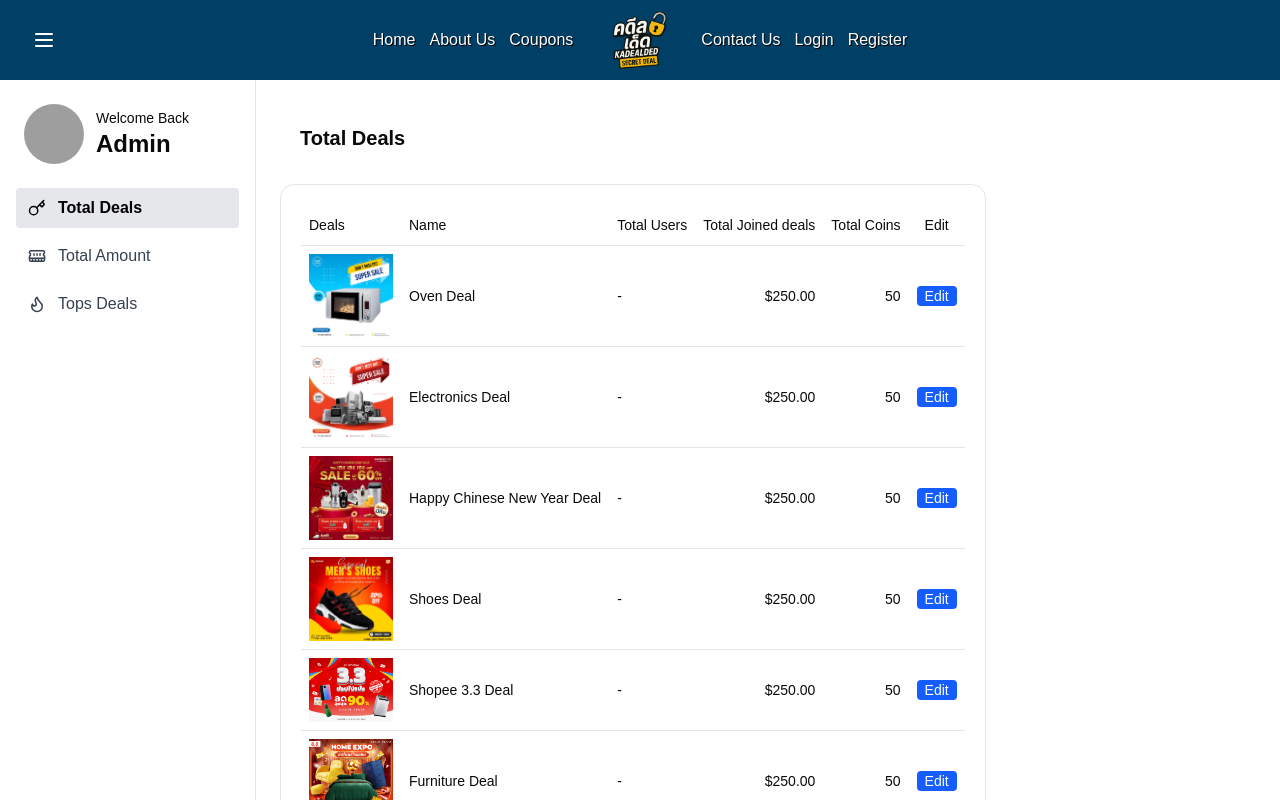
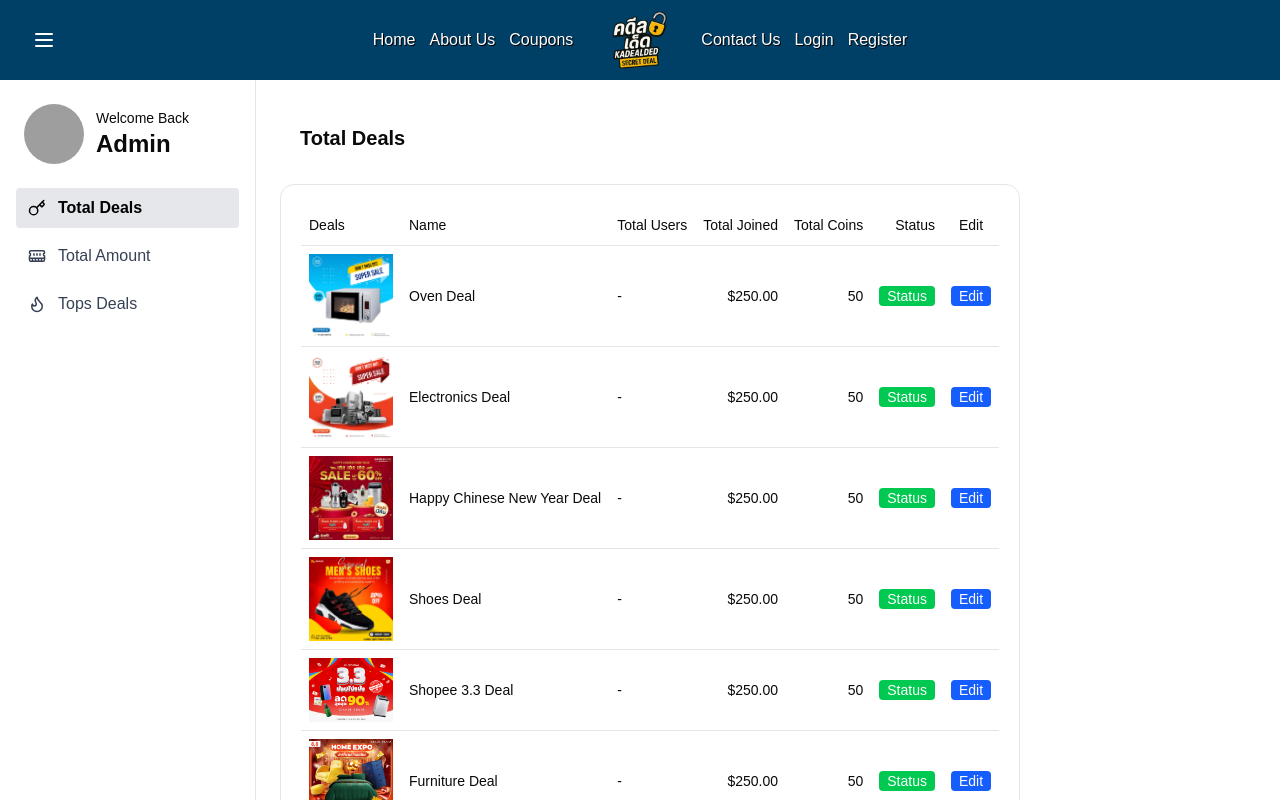
Before and after one commit to suttirakcha/ui-kadealded, a React (Vite) app: page /admin-deal in a window 1280 px wide. Shown: the top 800 px of the page. Built offline with nearby package versions, Linux system fonts and the light colour scheme; grey boxes are pictures that could not be loaded; a web font is replaced by a local one.

Commit message:
fix: change parameter name from  register to contact and add tablehead/tablecell in admindeal page

```diff
--- a/src/pages/Contacts.jsx
+++ b/src/pages/Contacts.jsx
@@ -9,7 +9,7 @@ import { useForm } from 'react-hook-form';
 import { toast } from "sonner";
 
 function Contacts() {
-   const { register, handleSubmit, formState, reset } = useForm({
+   const { register: contact , handleSubmit, formState, reset } = useForm({
     resolver: yupResolver(contactSchema),
   });
   const { errors, isSubmitting } = formState;
@@ -34,22 +34,22 @@ function Contacts() {
           <div className='flex flex-col gap-4 mt-10 mb-15'>
             <CustomInput
               label="Company Name"
-              {...register("name")}
+              {...contact("name")}
               error = {errors.name?.message}
               />
             <CustomInput
               label="Company Email"
-              {...register("email")}
+              {...contact("email")}
               error = {errors.email?.message}
               />
             <CustomInput
               label="Company Number"
-              {...register("tel_number")}
+              {...contact("tel_number")}
               error = {errors.tel_number?.message}
               />
           </div>
           <textarea
-            {...register("message")}
+            {...contact("message")}
             placeholder='Message'
             className='p-3 w-full h-50 border border-gray-200 rounded-sm resize-none' >
             </textarea>
--- a/src/pages/admin/AdminDeals.jsx
+++ b/src/pages/admin/AdminDeals.jsx
@@ -21,8 +21,9 @@ function AdminDeals() {
               <TableHead className="w-[100px]">Deals</TableHead>
               <TableHead className="w-[100px]">Name</TableHead>
               <TableHead>Total Users</TableHead>
-              <TableHead>Total Joined deals</TableHead>
+              <TableHead>Total Joined</TableHead>
               <TableHead className="text-right">Total Coins</TableHead>
+              <TableHead className="text-right">Status</TableHead>
               <TableHead className="text-center">Edit</TableHead>
             </TableRow>
           </TableHeader>
@@ -34,6 +35,7 @@ function AdminDeals() {
                 <TableCell>-</TableCell>
                 <TableCell className="text-right">$250.00</TableCell>
                 <TableCell className="text-right">50</TableCell>
+                <TableCell><button className='text-white bg-green-500 px-2 rounded'>Status</button></TableCell>
                 <TableCell><button className='text-white bg-blue-600 px-2 rounded'>Edit</button></TableCell>
               </TableRow>
             ))}
```
